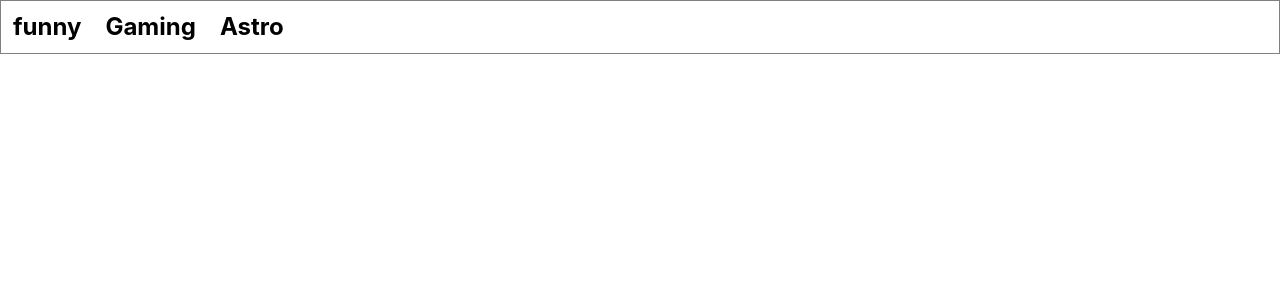
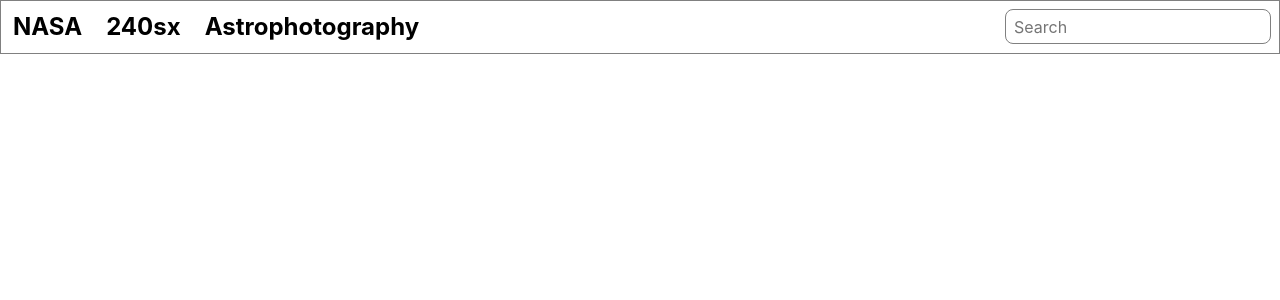
Before and after one commit to arturasjuskys/Full_Stack_Engineer-Reading_Reddit_API, a React (Create React App) app: page / in a window 1280 px wide. Shown: the top 300 px of the page. Built offline with nearby package versions, Linux system fonts and the light colour scheme; no server answers.

Commit message:
Adding - Nav Subreddit Links

```diff
--- a/src/new/Articles/ArticlesList.js
+++ b/src/new/Articles/ArticlesList.js
@@ -6,7 +6,7 @@ import Article from './Article';
 export default function ArticlesList () {
   const dispatch = useDispatch();
   const subreddit = useSelector(selectSubreddit);
-  console.log(subreddit);
+  // console.log(subreddit);
 
   useEffect(() => {
     dispatch(loadArticles(subreddit));
--- a/src/new/Articles/articlesSlice.js
+++ b/src/new/Articles/articlesSlice.js
@@ -18,7 +18,7 @@ export const loadComments = createAsyncThunk(
     const json = await data.json();
     return json;
   }
-)
+);
 
 export const articlesSlice = createSlice({
   name: 'mainBody',
@@ -28,6 +28,11 @@ export const articlesSlice = createSlice({
     comments: {},
     isLoading: false,
     failedToLoad: false
+  },
+  reducers: {
+    updateSubreddit(state, action) {
+      state.subreddit = action.payload
+    }
   },
   extraReducers: {
     // All Articles
@@ -62,6 +67,7 @@ export const articlesSlice = createSlice({
   },
 });
 
+export const { updateSubreddit } = articlesSlice.actions;
 export const selectSubreddit = (state) => state.mainBody.subreddit;
 export const selectArticles = (state) => state.mainBody.articles;
 export const selectComments = (state) => state.mainBody.comments;
--- a/src/new/Nav/Nav.css
+++ b/src/new/Nav/Nav.css
@@ -1,9 +1,23 @@
-nav {
+nav{
+  border: solid 1px gray;
   display: flex;
-  border: solid 1px gray;
+  justify-content: space-between;
   margin-bottom: .5em;
+}
+.nav-subs {
+  display: flex;
+  flex-wrap: wrap;
+  /* border: solid 1px gray; */
 }
 
 nav h2 {
   margin: .5em .5em;
 }
+
+.search {
+  margin: .5em;
+  padding: .5em;
+  border: solid 1px gray;
+  border-radius: .5em;
+  height: 2.2em;
+}
--- a/src/new/Nav/Nav.js
+++ b/src/new/Nav/Nav.js
@@ -1,11 +1,26 @@
+import { useDispatch, useSelector } from 'react-redux';
+import { selectSubreddit, updateSubreddit } from '../Articles/articlesSlice';
 import './Nav.css';
+import Search from './Search';
 
 export default function Nav () {
+  let subreddit = useSelector(selectSubreddit);
+  const dispatch = useDispatch();
+
+  const handleClick = (e) => {
+    e.preventDefault();
+    subreddit = e.target.id;
+    dispatch(updateSubreddit(subreddit));
+  };
+
   return (
     <nav>
-      <h2>funny</h2>
-      <h2>Gaming</h2>
-      <h2>Astro</h2>
+      <section className='nav-subs' onClick={handleClick}>
+        <h2 id="nasa">NASA</h2>
+        <h2 id="240sx">240sx</h2>
+        <h2 id="astrophotography">Astrophotography</h2>
+      </section>
+      <Search />
     </nav>
   );
 };
--- /dev/null
+++ b/src/new/Nav/Search.js
@@ -0,0 +1,12 @@
+import React from "react";
+
+export default function Search () {
+  return (
+    <input
+      className="search"
+      type="search"
+      area-label="Search the sites content"
+      placeholder="Search"
+    />
+  );
+};
--- /dev/null
+++ b/src/new/Nav/navSlice.js
@@ -0,0 +1,14 @@
+import { createSlice } from '@reduxjs/toolkit';
+
+export const navSlice = createSlice({
+  name: 'nav',
+  initialState: {
+    // subreddit: 'nasa',
+    searchTerm: '',
+  },
+  reducers: {
+    // updateSubreddit(state, action)
+  }
+});
+
+export default navSlice.reducer;
--- a/src/new/store.js
+++ b/src/new/store.js
@@ -1,8 +1,10 @@
 import { configureStore } from "@reduxjs/toolkit";
 import articlesReducer from './Articles/articlesSlice';
+import { navSlice } from "./Nav/navSlice";
 
 export const store = configureStore({
   reducer: {
     mainBody: articlesReducer,
+    nav: navSlice,
   },
 });
```
